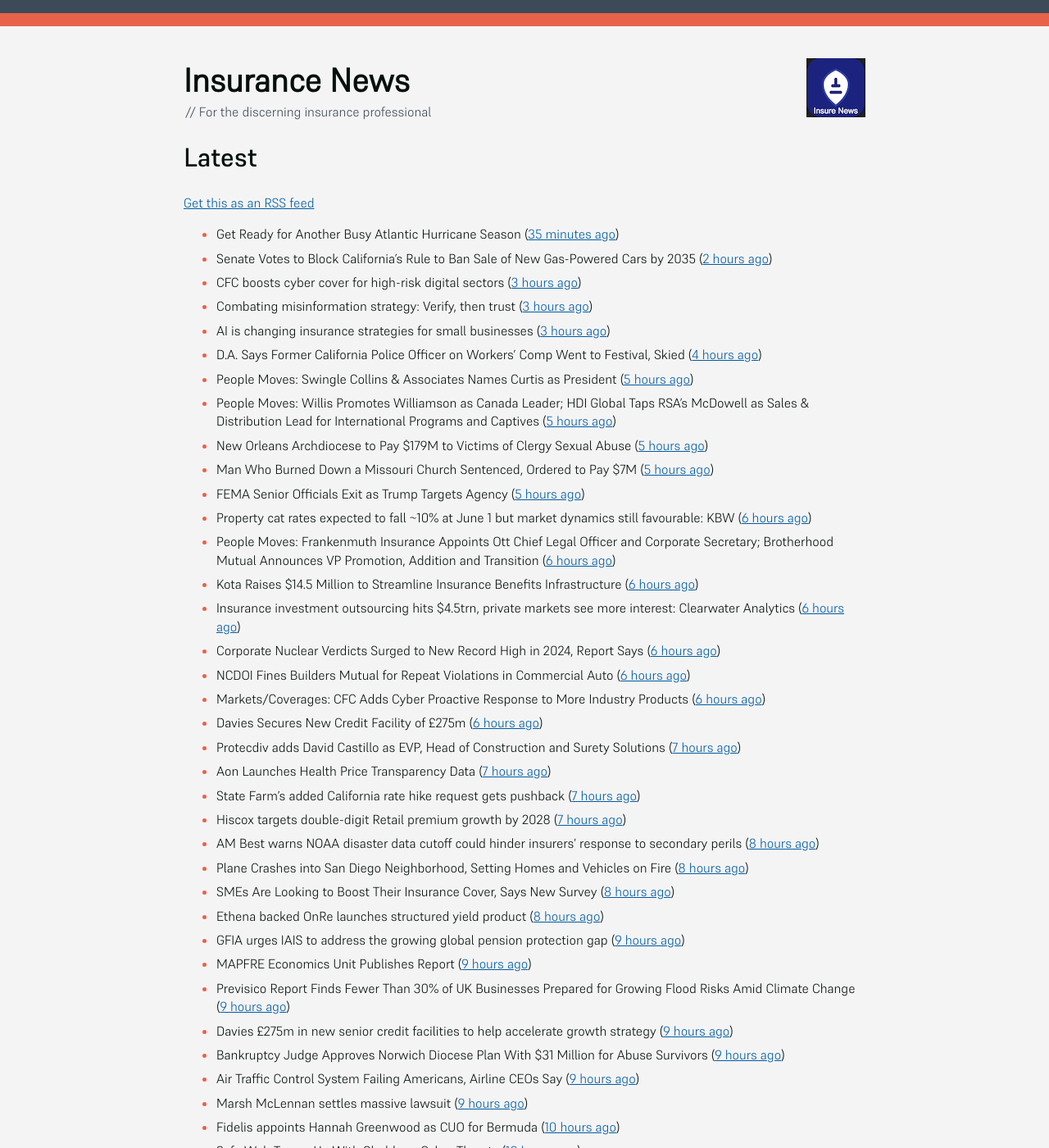
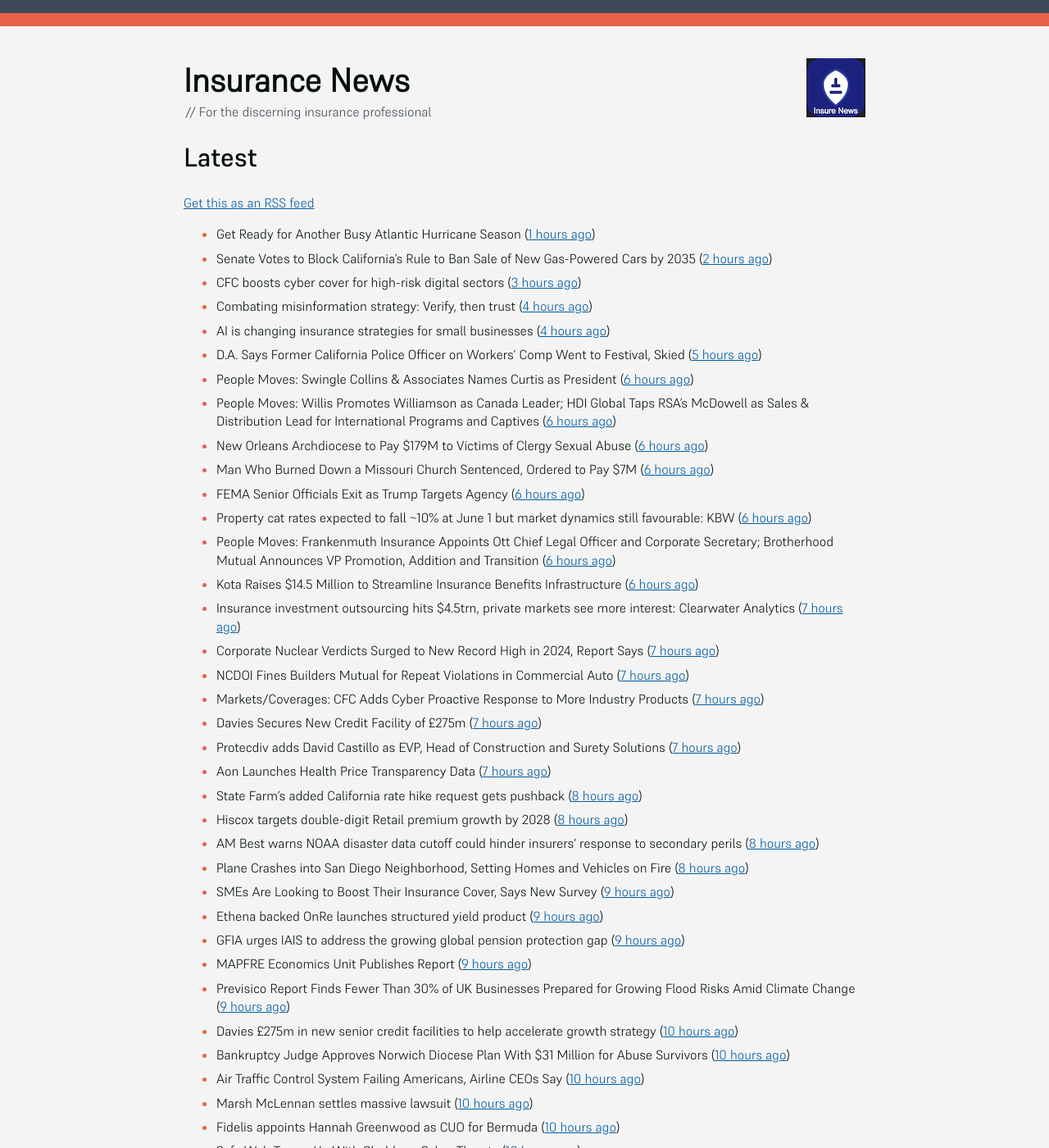
Before and after one commit to mat-0/feeds.thechels.uk, a Jekyll site: the page built from index.md, in a window 1280 px wide and 1400 px high. Shown: the whole window at 82% size. Built offline with Jekyll 4.4.1, drawn with Linux system fonts in a browser that asks for light colours; some of the changed text lies outside the part shown.

Commit message:
New Feed

```diff
--- a/index.md
+++ b/index.md
@@ -8,59 +8,59 @@ description: Latest Updates
 [Get this as an RSS feed](/feed.rss)
 
 <!-- news_marker starts -->
-- Get Ready for Another Busy Atlantic Hurricane Season ([35 minutes ago](https://www.insurancejournal.com/news/national/2025/05/22/824899.htm))
+- Get Ready for Another Busy Atlantic Hurricane Season ([1 hours ago](https://www.insurancejournal.com/news/national/2025/05/22/824899.htm))
 - Senate Votes to Block California’s Rule to Ban Sale of New Gas-Powered Cars by 2035 ([2 hours ago](https://www.insurancejournal.com/news/west/2025/05/22/824884.htm))
 - CFC boosts cyber cover for high-risk digital sectors ([3 hours ago](https://www.insurancebusinessmag.com/uk/news/breaking-news/cfc-boosts-cyber-cover-for-highrisk-digital-sectors-536652.aspx))
-- Combating misinformation strategy: Verify, then trust ([3 hours ago](https://www.dig-in.com/opinion/strategies-for-fighting-misinformation))
-- AI is changing insurance strategies for small businesses ([3 hours ago](https://www.dig-in.com/opinion/ai-is-changing-insurance-strategies-for-small-businesses))
-- D.A. Says Former California Police Officer on Workers’ Comp Went to Festival, Skied ([4 hours ago](https://www.insurancejournal.com/news/west/2025/05/22/824698.htm))
-- People Moves: Swingle Collins & Associates Names Curtis as President ([5 hours ago](https://www.insurancejournal.com/news/southcentral/2025/05/22/824852.htm))
-- People Moves: Willis Promotes Williamson as Canada Leader; HDI Global Taps RSA’s McDowell as Sales & Distribution Lead for International Programs and Captives ([5 hours ago](https://www.insurancejournal.com/news/international/2025/05/22/824842.htm))
-- New Orleans Archdiocese to Pay $179M to Victims of Clergy Sexual Abuse ([5 hours ago](https://www.insurancejournal.com/news/southcentral/2025/05/22/824844.htm))
-- Man Who Burned Down a Missouri Church Sentenced, Ordered to Pay $7M ([5 hours ago](https://www.insurancejournal.com/news/midwest/2025/05/22/824838.htm))
-- FEMA Senior Officials Exit as Trump Targets Agency ([5 hours ago](https://www.insurancejournal.com/news/national/2025/05/22/824833.htm))
+- Combating misinformation strategy: Verify, then trust ([4 hours ago](https://www.dig-in.com/opinion/strategies-for-fighting-misinformation))
+- AI is changing insurance strategies for small businesses ([4 hours ago](https://www.dig-in.com/opinion/ai-is-changing-insurance-strategies-for-small-businesses))
+- D.A. Says Former California Police Officer on Workers’ Comp Went to Festival, Skied ([5 hours ago](https://www.insurancejournal.com/news/west/2025/05/22/824698.htm))
+- People Moves: Swingle Collins & Associates Names Curtis as President ([6 hours ago](https://www.insurancejournal.com/news/southcentral/2025/05/22/824852.htm))
+- People Moves: Willis Promotes Williamson as Canada Leader; HDI Global Taps RSA’s McDowell as Sales & Distribution Lead for International Programs and Captives ([6 hours ago](https://www.insurancejournal.com/news/international/2025/05/22/824842.htm))
+- New Orleans Archdiocese to Pay $179M to Victims of Clergy Sexual Abuse ([6 hours ago](https://www.insurancejournal.com/news/southcentral/2025/05/22/824844.htm))
+- Man Who Burned Down a Missouri Church Sentenced, Ordered to Pay $7M ([6 hours ago](https://www.insurancejournal.com/news/midwest/2025/05/22/824838.htm))
+- FEMA Senior Officials Exit as Trump Targets Agency ([6 hours ago](https://www.insurancejournal.com/news/national/2025/05/22/824833.htm))
 - Property cat rates expected to fall ~10% at June 1 but market dynamics still favourable: KBW ([6 hours ago](https://www.reinsurancene.ws/property-cat-rates-expected-to-fall-10-at-june-1-but-market-dynamics-still-favourable-kbw/))
 - People Moves: Frankenmuth Insurance Appoints Ott Chief Legal Officer and Corporate Secretary; Brotherhood Mutual Announces VP Promotion, Addition and Transition ([6 hours ago](https://www.insurancejournal.com/news/midwest/2025/05/22/824823.htm))
 - Kota Raises $14.5 Million to Streamline Insurance Benefits Infrastructure ([6 hours ago](https://www.insurtechinsights.com/kota-raises-14-5-million-to-streamline-insurance-benefits-infrastructure/))
-- Insurance investment outsourcing hits $4.5trn, private markets see more interest: Clearwater Analytics ([6 hours ago](https://www.reinsurancene.ws/insurance-investment-outsourcing-hits-4-5trn-private-markets-see-more-interest-clearwater-analytics/))
-- Corporate Nuclear Verdicts Surged to New Record High in 2024, Report Says ([6 hours ago](https://www.insurancejournal.com/news/national/2025/05/22/824792.htm))
-- NCDOI Fines Builders Mutual for Repeat Violations in Commercial Auto ([6 hours ago](https://www.insurancejournal.com/news/southeast/2025/05/22/824808.htm))
-- Markets/Coverages: CFC Adds Cyber Proactive Response to More Industry Products ([6 hours ago](https://www.insurancejournal.com/news/national/2025/05/22/824804.htm))
-- Davies Secures New Credit Facility of £275m ([6 hours ago](https://insurance-edge.net/2025/05/22/davies-secures-new-credit-facility-of-275m/))
+- Insurance investment outsourcing hits $4.5trn, private markets see more interest: Clearwater Analytics ([7 hours ago](https://www.reinsurancene.ws/insurance-investment-outsourcing-hits-4-5trn-private-markets-see-more-interest-clearwater-analytics/))
+- Corporate Nuclear Verdicts Surged to New Record High in 2024, Report Says ([7 hours ago](https://www.insurancejournal.com/news/national/2025/05/22/824792.htm))
+- NCDOI Fines Builders Mutual for Repeat Violations in Commercial Auto ([7 hours ago](https://www.insurancejournal.com/news/southeast/2025/05/22/824808.htm))
+- Markets/Coverages: CFC Adds Cyber Proactive Response to More Industry Products ([7 hours ago](https://www.insurancejournal.com/news/national/2025/05/22/824804.htm))
+- Davies Secures New Credit Facility of £275m ([7 hours ago](https://insurance-edge.net/2025/05/22/davies-secures-new-credit-facility-of-275m/))
 - Protecdiv adds David Castillo as EVP, Head of Construction and Surety Solutions ([7 hours ago](https://www.reinsurancene.ws/protecdiv-adds-david-castillo-as-evp-head-of-construction-and-surety-solutions/))
 - Aon Launches Health Price Transparency Data ([7 hours ago](https://insurance-edge.net/2025/05/22/aon-launches-health-price-transparency-data/))
-- State Farm's added California rate hike request gets pushback ([7 hours ago](https://www.dig-in.com/news/state-farms-added-california-rate-hike-gets-pushback))
-- Hiscox targets double-digit Retail premium growth by 2028 ([7 hours ago](https://www.reinsurancene.ws/hiscox-targets-double-digit-retail-premium-growth-by-2028/))
+- State Farm's added California rate hike request gets pushback ([8 hours ago](https://www.dig-in.com/news/state-farms-added-california-rate-hike-gets-pushback))
+- Hiscox targets double-digit Retail premium growth by 2028 ([8 hours ago](https://www.reinsurancene.ws/hiscox-targets-double-digit-retail-premium-growth-by-2028/))
 - AM Best warns NOAA disaster data cutoff could hinder insurers’ response to secondary perils ([8 hours ago](https://www.reinsurancene.ws/am-best-warns-noaa-disaster-data-cutoff-could-hinder-insurers-response-to-secondary-perils/))
 - Plane Crashes into San Diego Neighborhood, Setting Homes and Vehicles on Fire ([8 hours ago](https://www.insurancejournal.com/news/west/2025/05/22/824787.htm))
-- SMEs Are Looking to Boost Their Insurance Cover, Says New Survey ([8 hours ago](https://insurance-edge.net/2025/05/22/smes-are-looking-to-boost-their-insurance-cover-says-new-survey/))
-- Ethena backed OnRe launches structured yield product ([8 hours ago](https://www.reinsurancene.ws/ethena-backed-onre-launches-structured-yield-product/))
+- SMEs Are Looking to Boost Their Insurance Cover, Says New Survey ([9 hours ago](https://insurance-edge.net/2025/05/22/smes-are-looking-to-boost-their-insurance-cover-says-new-survey/))
+- Ethena backed OnRe launches structured yield product ([9 hours ago](https://www.reinsurancene.ws/ethena-backed-onre-launches-structured-yield-product/))
 - GFIA urges IAIS to address the growing global pension protection gap ([9 hours ago](https://www.reinsurancene.ws/gfia-urges-iais-to-address-the-growing-global-pension-protection-gap/))
 - MAPFRE Economics Unit Publishes Report ([9 hours ago](https://insurance-edge.net/2025/05/22/mapfre-economics-unit-publishes-report/))
 - Previsico Report Finds Fewer Than 30% of UK Businesses Prepared for Growing Flood Risks Amid Climate Change ([9 hours ago](https://www.insurtechinsights.com/previsico-report-finds-fewer-than-30-of-uk-businesses-prepared-for-growing-flood-risks-amid-climate-change/))
-- Davies £275m in new senior credit facilities to help accelerate growth strategy ([9 hours ago](https://www.reinsurancene.ws/davies-275m-in-new-senior-credit-facilities-to-help-accelerate-growth-strategy/))
-- Bankruptcy Judge Approves Norwich Diocese Plan With $31 Million for Abuse Survivors ([9 hours ago](https://www.insurancejournal.com/news/east/2025/05/22/824771.htm))
-- Air Traffic Control System Failing Americans, Airline CEOs Say ([9 hours ago](https://www.insurancejournal.com/news/national/2025/05/22/824772.htm))
-- Marsh McLennan settles massive lawsuit ([9 hours ago](https://www.insurancebusinessmag.com/uk/news/legal-insights/marsh-mclennan-settles-massive-lawsuit-536579.aspx))
+- Davies £275m in new senior credit facilities to help accelerate growth strategy ([10 hours ago](https://www.reinsurancene.ws/davies-275m-in-new-senior-credit-facilities-to-help-accelerate-growth-strategy/))
+- Bankruptcy Judge Approves Norwich Diocese Plan With $31 Million for Abuse Survivors ([10 hours ago](https://www.insurancejournal.com/news/east/2025/05/22/824771.htm))
+- Air Traffic Control System Failing Americans, Airline CEOs Say ([10 hours ago](https://www.insurancejournal.com/news/national/2025/05/22/824772.htm))
+- Marsh McLennan settles massive lawsuit ([10 hours ago](https://www.insurancebusinessmag.com/uk/news/legal-insights/marsh-mclennan-settles-massive-lawsuit-536579.aspx))
 - Fidelis appoints Hannah Greenwood as CUO for Bermuda ([10 hours ago](https://www.reinsurancene.ws/fidelis-appoints-hannah-greenwood-as-cuo-for-bermuda/))
 - Safe Web Teams Up With Chubb on Cyber Threats ([10 hours ago](https://insurance-edge.net/2025/05/22/safe-web-teams-up-with-chubb-on-cyber-threats/))
-- Jim Lye named Head of Everest Global Markets ([10 hours ago](https://www.reinsurancene.ws/jim-lye-named-head-of-everest-global-markets/))
+- Jim Lye named Head of Everest Global Markets ([11 hours ago](https://www.reinsurancene.ws/jim-lye-named-head-of-everest-global-markets/))
 - Deals: BMS Group Buys Turkish Insurance Broking Firm ([11 hours ago](https://insurance-edge.net/2025/05/22/deals-bms-group-buys-turkish-insurance-broking-firm/))
 - Davies secures £275m for M&A and genAI investment ([11 hours ago](https://www.postonline.co.uk/claims/7957808/davies-secures-%C2%A3275m-for-ma-and-genai-investment))
-- The case for MBOs: Yutree's managing director urges brokers to rethink their future ([11 hours ago](https://www.insurancebusinessmag.com/uk/news/business-resilience/the-case-for-mbos-yutrees-managing-director-urges-brokers-to-rethink-their-future-536561.aspx))
-- Shifting the charity insurance mindset: how brokers can drive proactive risk protection ([11 hours ago](https://www.insurancebusinessmag.com/uk/news/non-profits/shifting-the-charity-insurance-mindset-how-brokers-can-drive-proactive-risk-protection-536560.aspx))
-- HDI Global sees strong start to 2025 despite catastrophe losses ([11 hours ago](https://www.insurancebusinessmag.com/uk/news/breaking-news/hdi-global-sees-strong-start-to-2025-despite-catastrophe-losses-536559.aspx))
-- New tax year welcomes record high IPT receipts ([11 hours ago](https://www.insurancebusinessmag.com/uk/news/breaking-news/new-tax-year-welcomes-record-high-ipt-receipts-536558.aspx))
-- Prudential Financial Taps Neutrinos to Expand Life Insurance Access for Underserved U.S. Markets ([11 hours ago](https://www.insurtechinsights.com/prudential-financial-taps-neutrinos-to-expand-life-insurance-access-for-underserved-u-s-markets/))
-- Generali posts growth across all segments in Q1 update ([11 hours ago](https://www.insurancebusinessmag.com/uk/news/breaking-news/generali-posts-growth-across-all-segments-in-q1-update-536552.aspx))
+- The case for MBOs: Yutree's managing director urges brokers to rethink their future ([12 hours ago](https://www.insurancebusinessmag.com/uk/news/business-resilience/the-case-for-mbos-yutrees-managing-director-urges-brokers-to-rethink-their-future-536561.aspx))
+- Shifting the charity insurance mindset: how brokers can drive proactive risk protection ([12 hours ago](https://www.insurancebusinessmag.com/uk/news/non-profits/shifting-the-charity-insurance-mindset-how-brokers-can-drive-proactive-risk-protection-536560.aspx))
+- HDI Global sees strong start to 2025 despite catastrophe losses ([12 hours ago](https://www.insurancebusinessmag.com/uk/news/breaking-news/hdi-global-sees-strong-start-to-2025-despite-catastrophe-losses-536559.aspx))
+- New tax year welcomes record high IPT receipts ([12 hours ago](https://www.insurancebusinessmag.com/uk/news/breaking-news/new-tax-year-welcomes-record-high-ipt-receipts-536558.aspx))
+- Prudential Financial Taps Neutrinos to Expand Life Insurance Access for Underserved U.S. Markets ([12 hours ago](https://www.insurtechinsights.com/prudential-financial-taps-neutrinos-to-expand-life-insurance-access-for-underserved-u-s-markets/))
+- Generali posts growth across all segments in Q1 update ([12 hours ago](https://www.insurancebusinessmag.com/uk/news/breaking-news/generali-posts-growth-across-all-segments-in-q1-update-536552.aspx))
 - STEP reacts to the Law Commission’s reform of wills, including recommendations that marriage will no longer revoke a will ([12 hours ago](https://ifamagazine.com/step-reacts-to-the-law-commissions-reform-of-wills-including-recommendations-that-marriage-will-no-longer-revoke-a-will/))
 - RSA targets 30-minute quotes using AI-driven platform ([12 hours ago](https://www.postonline.co.uk/commercial/7957756/rsa-targets-30-minute-quotes-using-ai-driven-platform))
-- King Risk Partners Expands Northeast Presence with Acquisition of Fidens Insurance Brokers ([12 hours ago](https://www.insurtechinsights.com/king-risk-partners-expands-northeast-presence-with-acquisition-of-fidens-insurance-brokers/))
+- King Risk Partners Expands Northeast Presence with Acquisition of Fidens Insurance Brokers ([13 hours ago](https://www.insurtechinsights.com/king-risk-partners-expands-northeast-presence-with-acquisition-of-fidens-insurance-brokers/))
 - Galjaard cautious of history repeating itself with returning competition ([13 hours ago](https://www.postonline.co.uk/news/7957781/galjaard-cautious-of-history-repeating-itself-with-returning-competition))
-- Thames Water Tops List of Firms Facing Criminal Probes Over Pollution ([13 hours ago](https://www.insurancejournal.com/news/international/2025/05/22/824751.htm))
-- Climeworks Is Cutting 22% of Staff as US Climate Backlash Hits Carbon Removal ([13 hours ago](https://www.insurancejournal.com/news/international/2025/05/22/824741.htm))
+- Thames Water Tops List of Firms Facing Criminal Probes Over Pollution ([14 hours ago](https://www.insurancejournal.com/news/international/2025/05/22/824751.htm))
+- Climeworks Is Cutting 22% of Staff as US Climate Backlash Hits Carbon Removal ([14 hours ago](https://www.insurancejournal.com/news/international/2025/05/22/824741.htm))
 - Aviva’s Storah urges homeowners to get gardens climate-ready ([14 hours ago](https://www.postonline.co.uk/personal/7957795/aviva%E2%80%99s-storah-urges-homeowners-to-get-gardens-climate-ready))
-- Scottish Widows turns to AI to speed up protection insurance claims and underwriting with Sprout.ai ([14 hours ago](https://ifamagazine.com/scottish-widows-turns-to-ai-to-speed-up-protection-insurance-claims-and-underwriting-with-sprout-ai/))
+- Scottish Widows turns to AI to speed up protection insurance claims and underwriting with Sprout.ai ([15 hours ago](https://ifamagazine.com/scottish-widows-turns-to-ai-to-speed-up-protection-insurance-claims-and-underwriting-with-sprout-ai/))
 - UK flash flood warning as risk gap exposed ([16 hours ago](https://www.insurancebusinessmag.com/uk/news/catastrophe/uk-flash-flood-warning-as-risk-gap-exposed-536538.aspx))
 - Aircraft Lessor SMBC’s Proceeds From Russian Jet Insurance Settlements Hit $1.4B ([16 hours ago](https://www.insurancejournal.com/news/international/2025/05/22/824738.htm))
 - Geo Underwriting partners up to boost agricultural clients ([16 hours ago](https://www.insurancebusinessmag.com/uk/news/property-insurance/geo-underwriting-partners-up-to-boost-agricultural-clients-536537.aspx))
```
